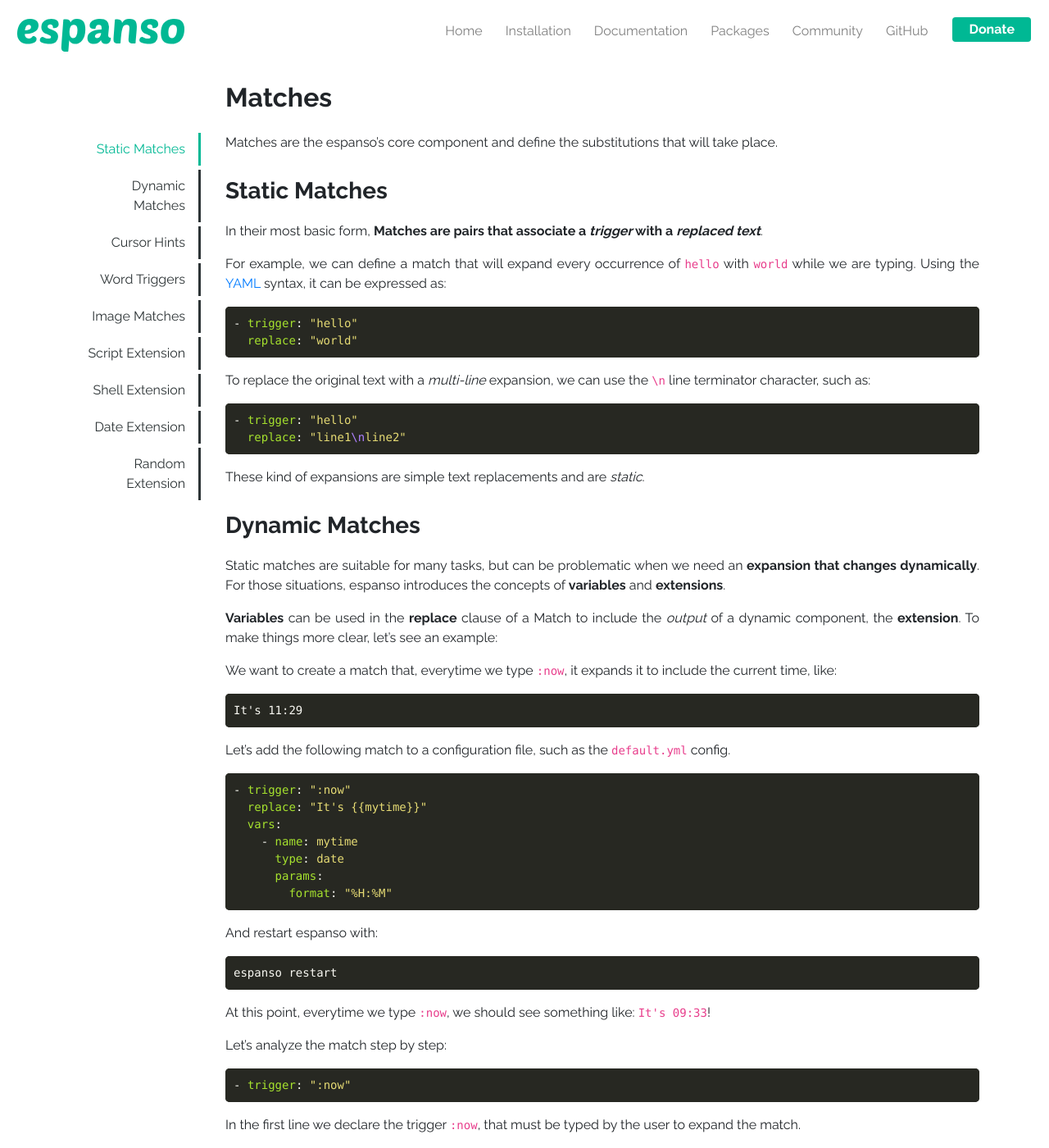
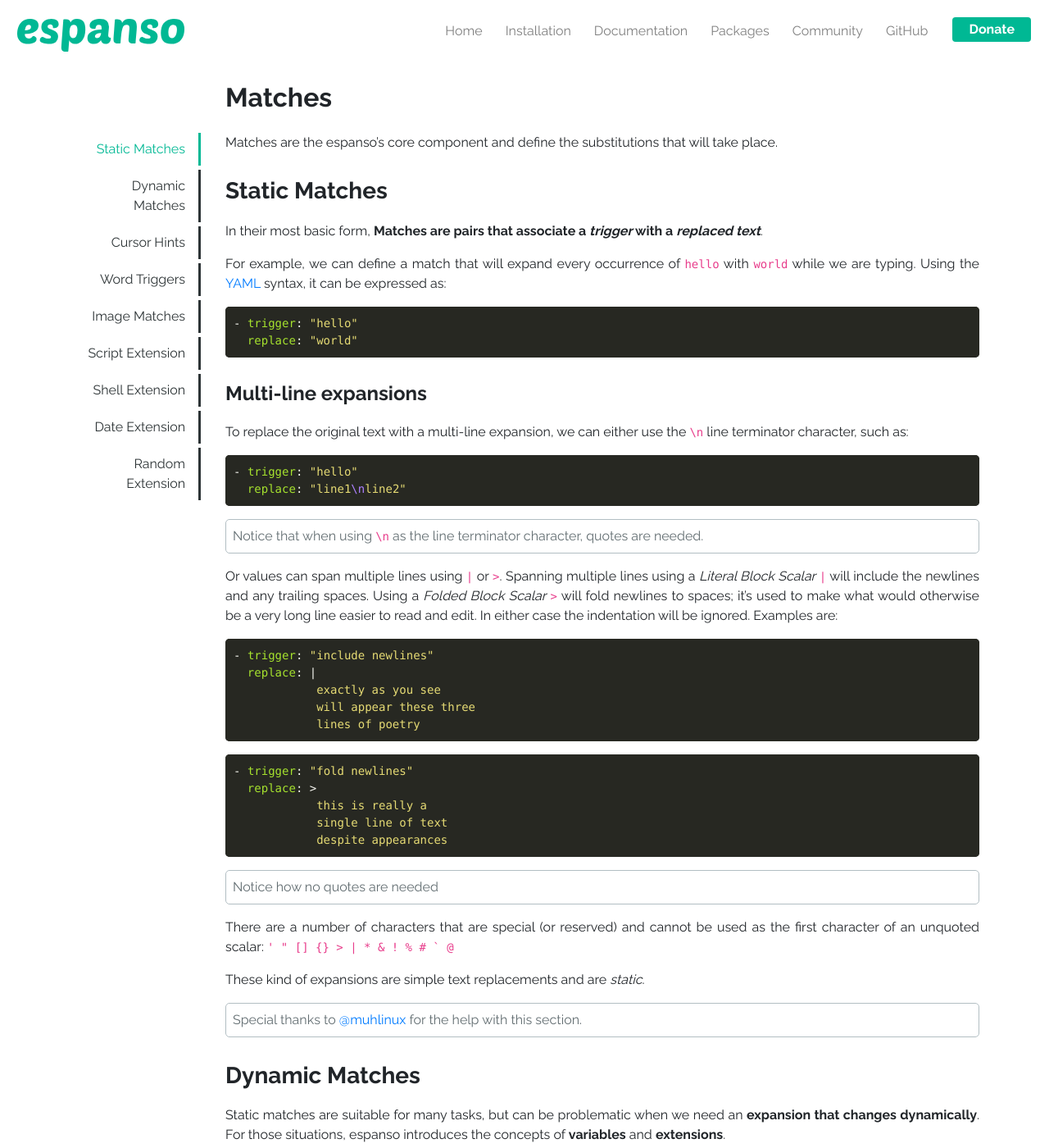
Before and after one commit to espanso/espanso, a Jekyll site: the page built from docs/matches.md, in a window 1280 px wide and 1400 px high. Shown: the whole window at 82% size. Built offline with Jekyll 4.4.1, drawn with Linux system fonts in a browser that asks for light colours.

Commit message:
Add explanation on multiline matches. Fix #145

````diff
--- a/docs/matches.md
+++ b/docs/matches.md
@@ -15,14 +15,40 @@
   replace: "world"
 ```
 
-To replace the original text with a *multi-line* expansion, we can use the `\n` line terminator character, such as:
+#### Multi-line expansions
+
+To replace the original text with a multi-line expansion, we can either use the `\n` line terminator character, such as:
 
 ```yml
 - trigger: "hello"
   replace: "line1\nline2"
 ```
+> Notice that when using `\n` as the line terminator character, quotes are needed.
+
+Or values can span multiple lines using  `|` or `>`. Spanning multiple lines using a *Literal Block Scalar* `|` will include the newlines and any trailing spaces. Using a *Folded Block Scalar* `>` will fold newlines to spaces; it’s used to make what would otherwise be a very long line easier to read and edit. In either case the indentation will be ignored. Examples are:
+
+
+```yml
+- trigger: "include newlines"
+  replace: |
+            exactly as you see
+            will appear these three
+            lines of poetry
+```
+```yml
+- trigger: "fold newlines"
+  replace: >
+            this is really a
+            single line of text
+            despite appearances
+```
+> Notice how no quotes are needed
+
+There are a number of characters that are special (or reserved) and cannot be used as the first character of an unquoted scalar: ``' "  [] {} > | * & ! % # ` @ ``
 
 These kind of expansions are simple text replacements and are *static*.
+
+> Special thanks to [@muhlinux](https://github.com/muhlinux) for the help with this section.
 
 ### Dynamic Matches
 
````
